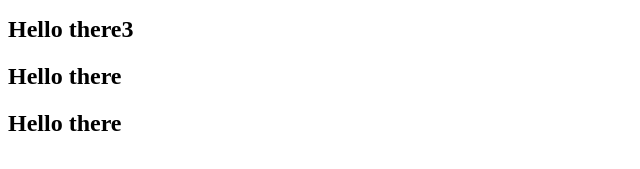
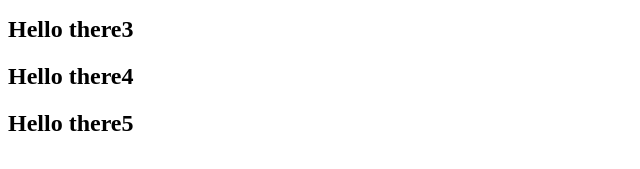
Before and after one commit to shahidrightpoint/gittesting, a plain HTML site: page index.html in a window 1280 px wide. Shown: the part 379-548 px from the top of the page, 0-640 px from the left. Drawn offline with Linux system fonts and the light colour scheme.

Commit message:
commit hello 5 tk

```diff
--- a/index.html
+++ b/index.html
@@ -37,8 +37,8 @@
     <h2>Hello there3</h2>
 
 
-    <h2>Hello there</h2>
-    <h2>Hello there</h2>
+    <h2>Hello there4</h2>
+    <h2>Hello there5</h2>
 
 
 </body>
```
